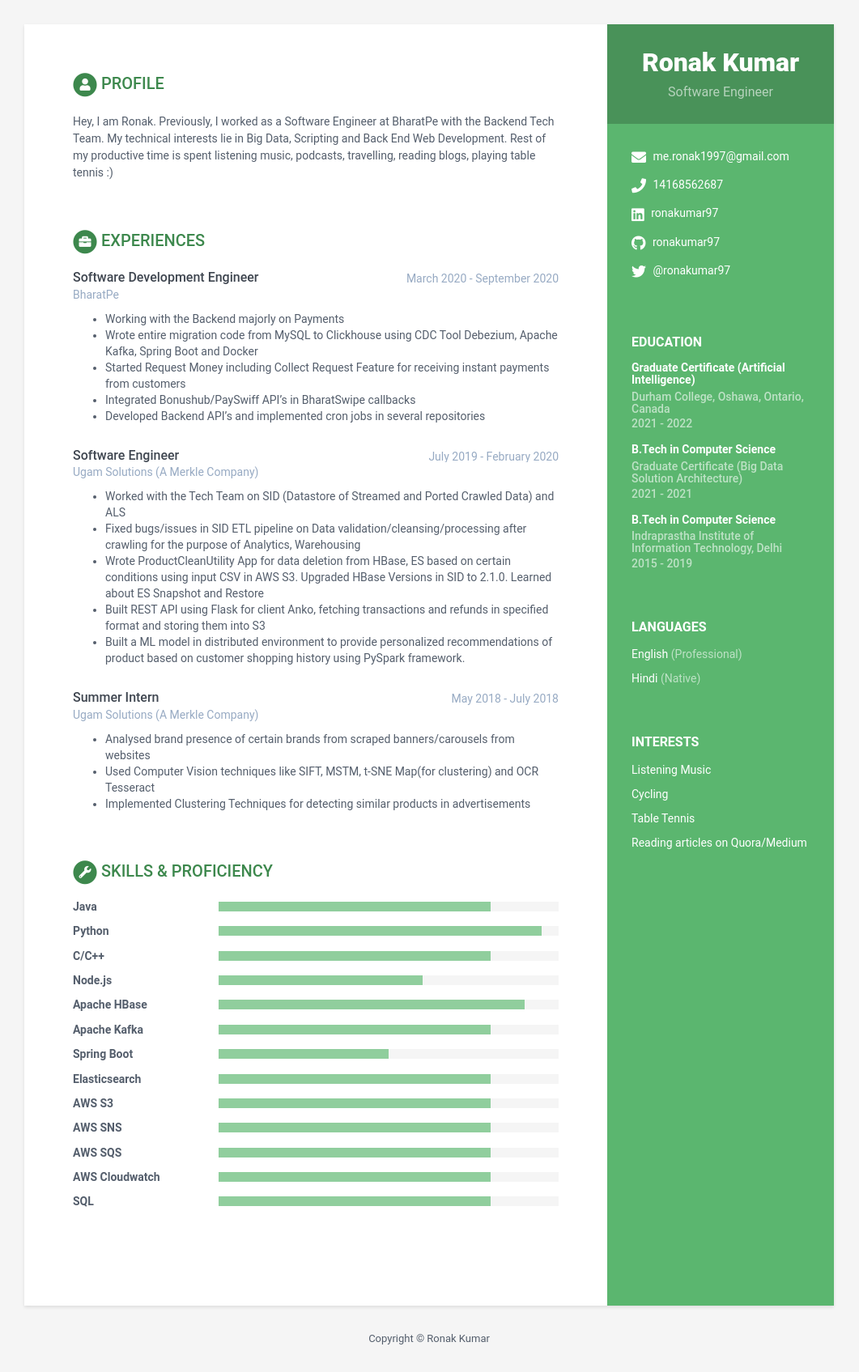
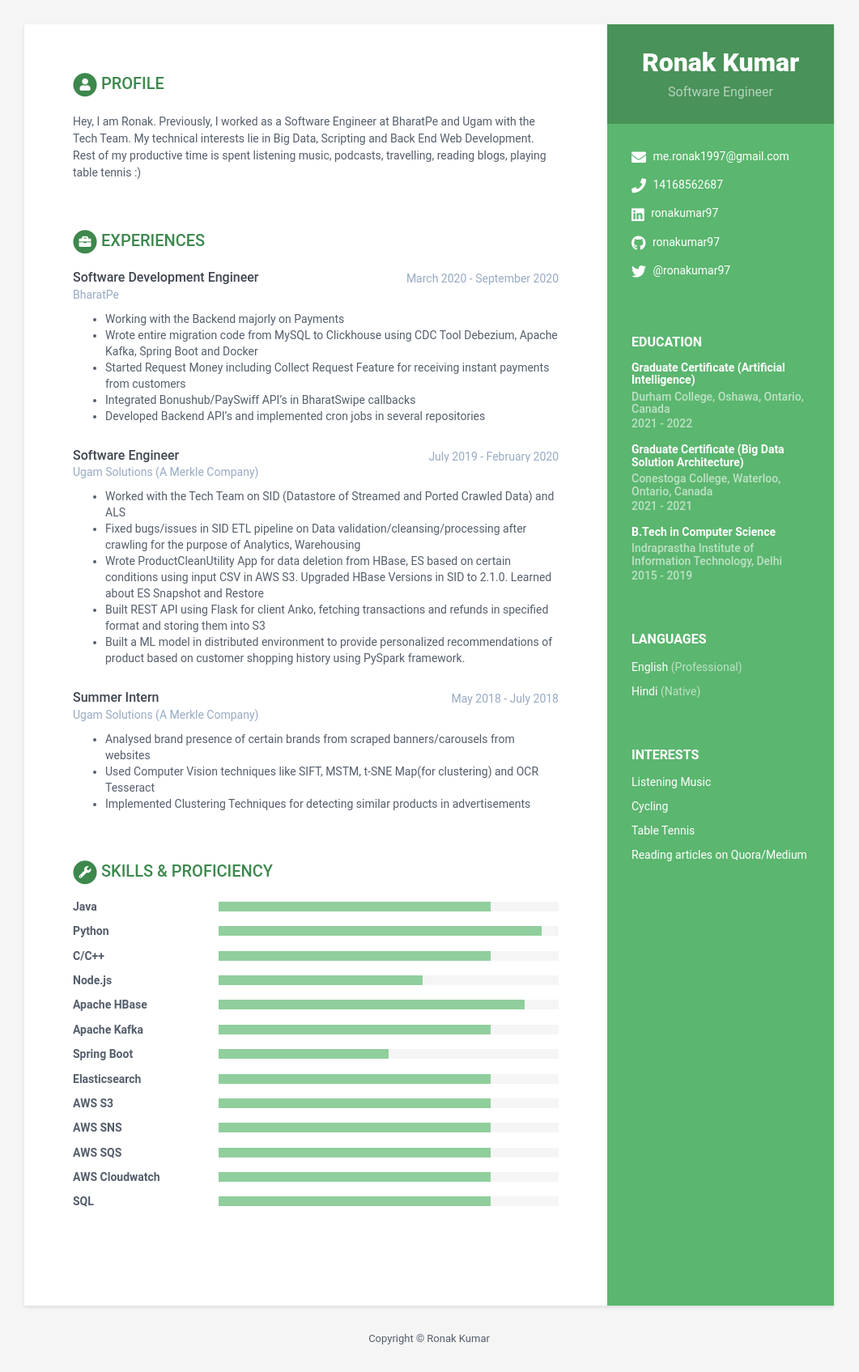
Before and after one commit to ronakumar97/ronakumar97.github.io, a Jekyll site: the page built from index.html, in a window 1280 px wide. Shown: the whole page at 81% size, without its empty margins (110-1171 px from the left). Built offline with Jekyll 4.4.1, drawn with Linux system fonts in a browser that asks for light colours.

Commit message:
Some changes

```diff
--- a/_data/data.yml
+++ b/_data/data.yml
@@ -38,7 +38,7 @@ sidebar:
 career-profile:
     title: Profile
     summary: |
-      Hey, I am Ronak. Previously, I worked as a Software Engineer at BharatPe with the Backend Tech Team.
+      Hey, I am Ronak. Previously, I worked as a Software Engineer at BharatPe and Ugam with the Tech Team.
       My technical interests lie in Big Data, Scripting and Back End Web Development.
       Rest of my productive time is spent listening music, podcasts, travelling, reading blogs, playing table tennis :)
 
@@ -46,8 +46,8 @@ education:
     - degree: Graduate Certificate (Artificial Intelligence)
       university: Durham College, Oshawa, Ontario, Canada
       time: 2021 - 2022
-    - degree: B.Tech in Computer Science
-      university: Graduate Certificate (Big Data Solution Architecture)
+    - degree: Graduate Certificate (Big Data Solution Architecture)
+      university: Conestoga College, Waterloo, Ontario, Canada
       time: 2021 - 2021
     - degree: B.Tech in Computer Science
       university: Indraprastha Institute of Information Technology, Delhi
```
